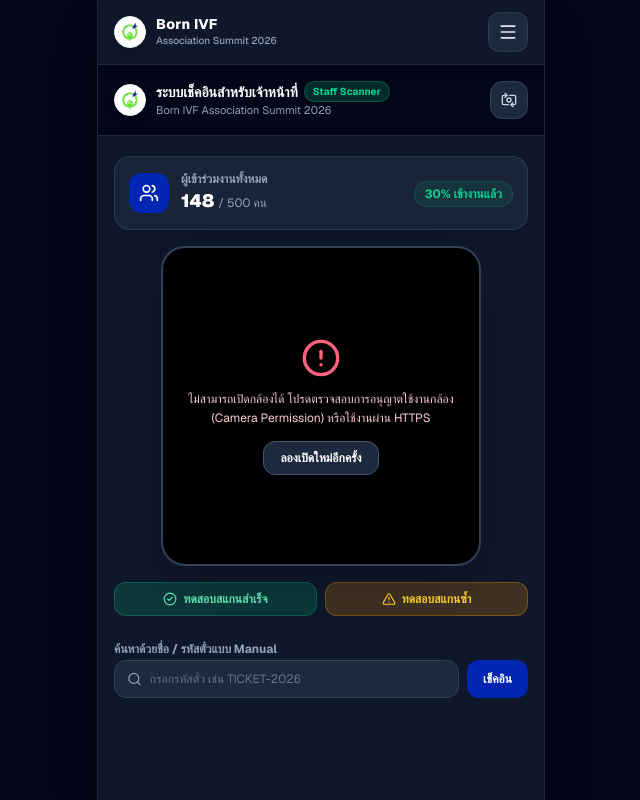
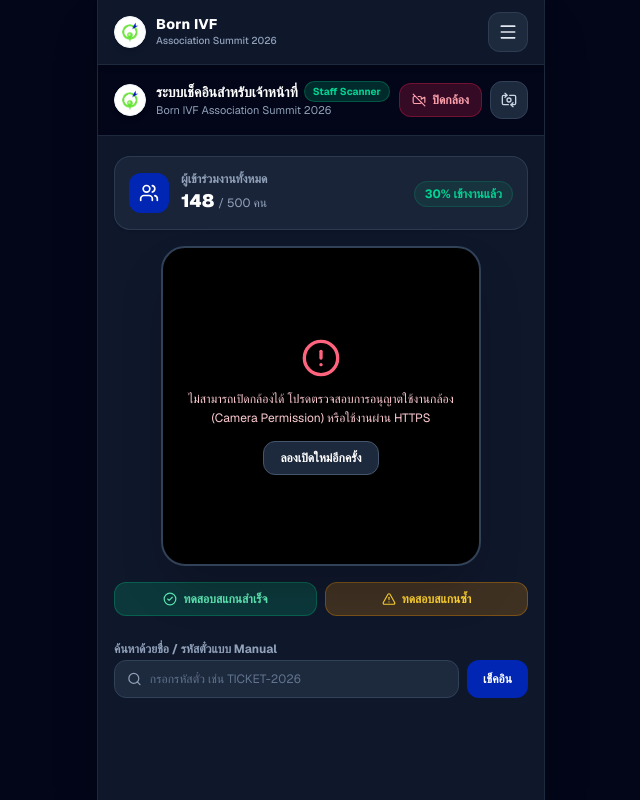
Before and after one commit to Thanadol22/Thaisrm, a Next.js app: page /staff/scan in a window 1280 px wide. Shown: the whole page, without its empty margins (319-959 px from the left). Built offline with nearby package versions, Linux system fonts and the light colour scheme.

Commit message:
Add Camera Power On/Off toggle to save battery and hardware resources

```diff
--- a/components/views/StaffScannerView.tsx
+++ b/components/views/StaffScannerView.tsx
@@ -1,7 +1,7 @@
 'use client';
 
 import React, { useState, useEffect, useRef } from 'react';
-import { Camera, QrCode, Search, CheckCircle2, AlertTriangle, XCircle, Flashlight, RefreshCw, Users, ShieldCheck, UserCheck, SwitchCamera, AlertCircle } from 'lucide-react';
+import { Camera, QrCode, Search, CheckCircle2, AlertTriangle, XCircle, Flashlight, RefreshCw, Users, ShieldCheck, UserCheck, SwitchCamera, AlertCircle, Power, Video, VideoOff } from 'lucide-react';
 import { BornIvfLogo } from '@/components/BornIvfLogo';
 
 interface CheckInRecord {
@@ -17,10 +17,9 @@ export function StaffScannerView() {
   const [manualCode, setManualCode] = useState('');
   const [lastScanned, setLastScanned] = useState<CheckInRecord | null>(null);
   const [stats, setStats] = useState({ total: 500, checkedIn: 148 });
-  const [isScanning, setIsScanning] = useState(true);
+  const [isCameraOn, setIsCameraOn] = useState(true);
   const [cameraPermissionError, setCameraPermissionError] = useState<string | null>(null);
   const [facingMode, setFacingMode] = useState<'environment' | 'user'>('environment');
-  const [torchOn, setTorchOn] = useState(false);
   const [isProcessing, setIsProcessing] = useState(false);
 
   const scannerRef = useRef<any>(null);
@@ -91,7 +90,7 @@ export function StaffScannerView() {
       }
     };
 
-    if (isScanning) {
+    if (isCameraOn) {
       startScanner();
     }
 
@@ -103,7 +102,7 @@ export function StaffScannerView() {
           .catch((err: any) => console.error("Error stopping scanner:", err));
       }
     };
-  }, [isScanning, facingMode]);
+  }, [isCameraOn, facingMode]);
 
   // Process Scanned Code
   const handleProcessScan = (decodedText: string) => {
@@ -178,14 +177,30 @@ export function StaffScannerView() {
         </div>
 
         <div className="flex items-center gap-2">
+          {/* Camera Power Toggle Button */}
+          <button
+            onClick={() => setIsCameraOn(!isCameraOn)}
+            className={`px-3 py-2 rounded-xl text-xs font-bold transition flex items-center gap-1.5 border cursor-pointer active:scale-95 ${
+              isCameraOn
+                ? 'bg-rose-500/20 text-rose-300 border-rose-500/30 hover:bg-rose-500/30'
+                : 'bg-emerald-500/20 text-emerald-300 border-emerald-500/30 hover:bg-emerald-500/30'
+            }`}
+            title={isCameraOn ? "กดเพื่อปิดการทำงานของกล้อง" : "กดเพื่อเปิดการทำงานของกล้อง"}
+          >
+            {isCameraOn ? <VideoOff className="w-3.5 h-3.5" /> : <Video className="w-3.5 h-3.5" />}
+            <span>{isCameraOn ? 'ปิดกล้อง' : 'เปิดกล้อง'}</span>
+          </button>
+
           {/* Switch Camera Button */}
+          {isCameraOn && (
             <button
               onClick={toggleCameraFacing}
-            className="p-2.5 rounded-xl bg-slate-800 text-slate-300 hover:text-white border border-slate-700 transition"
+              className="p-2.5 rounded-xl bg-slate-800 text-slate-300 hover:text-white border border-slate-700 transition cursor-pointer active:scale-95"
               title="สลับกล้อง หน้า/หลัง"
             >
               <SwitchCamera className="w-4 h-4" />
             </button>
+          )}
         </div>
       </div>
 
@@ -213,13 +228,32 @@ export function StaffScannerView() {
 
         {/* Live Camera Scanner Viewport */}
         <div className="relative rounded-3xl overflow-hidden bg-black border-2 border-slate-700 aspect-square max-h-[320px] mx-auto flex items-center justify-center shadow-2xl">
-          {cameraPermissionError ? (
+          {!isCameraOn ? (
+            /* Standby Screen when Camera is Paused */
+            <div className="text-center p-6 space-y-3 animate-fade-in">
+              <div className="w-14 h-14 rounded-2xl bg-slate-800 text-slate-400 flex items-center justify-center mx-auto border border-slate-700">
+                <VideoOff className="w-7 h-7" />
+              </div>
+              <div>
+                <h4 className="text-sm font-bold text-slate-200">กล้องถูกปิดอยู่ (Camera Standby)</h4>
+                <p className="text-xs text-slate-400 mt-1 max-w-xs mx-auto">
+                  กล้องหยุดทำงานเพื่อประหยัดแบตเตอรี่และทรัพยากรเครื่อง
+                </p>
+              </div>
+              <button
+                onClick={() => setIsCameraOn(true)}
+                className="px-5 py-2.5 bg-[#0026b3] hover:bg-blue-600 text-white text-xs font-bold rounded-xl shadow transition cursor-pointer active:scale-95"
+              >
+                เปิดกล้องสแกน
+              </button>
+            </div>
+          ) : cameraPermissionError ? (
             <div className="text-center p-6 space-y-3">
               <AlertCircle className="w-10 h-10 text-rose-400 mx-auto" />
               <p className="text-xs text-rose-200 leading-relaxed max-w-xs">{cameraPermissionError}</p>
               <button
-                onClick={() => setIsScanning(false)}
-                className="px-4 py-2 bg-slate-800 hover:bg-slate-700 text-xs font-bold text-white rounded-xl border border-slate-600 transition"
+                onClick={() => setIsCameraOn(true)}
+                className="px-4 py-2 bg-slate-800 hover:bg-slate-700 text-xs font-bold text-white rounded-xl border border-slate-600 transition cursor-pointer"
               >
                 ลองเปิดใหม่อีกครั้ง
               </button>
```
Lines whose indentation alone changed are shown as unchanged.
